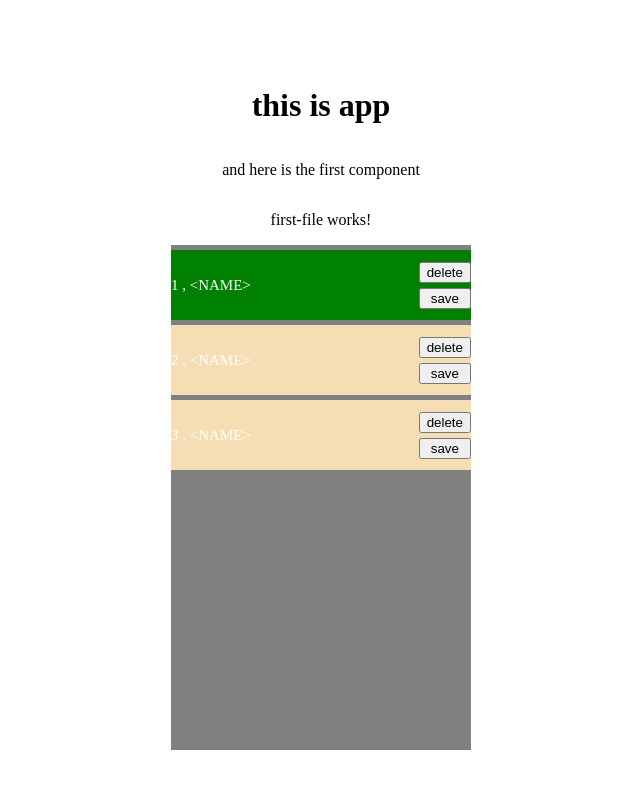
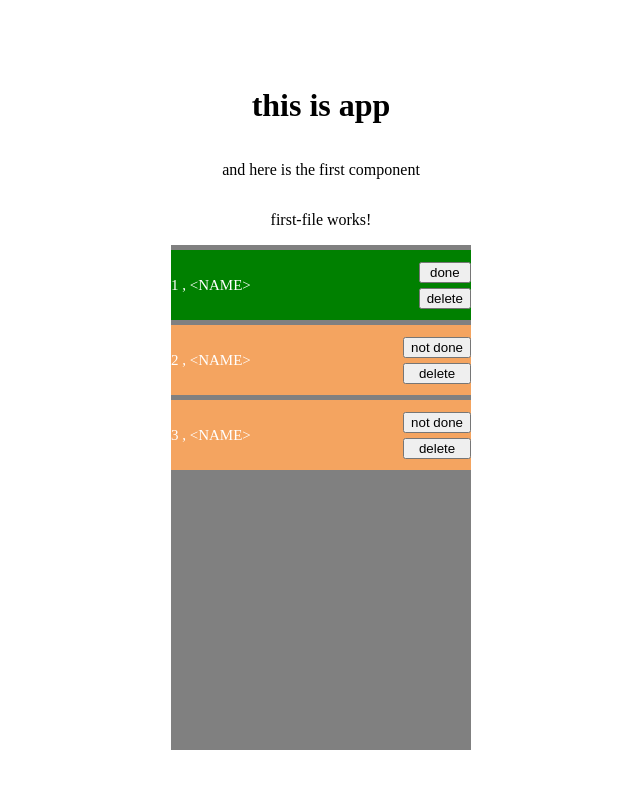
Before and after one commit to Ameer2000Mzori/Todo-List-Angular, an Angular app: page / in a window 1280 px wide. Shown: the top 788 px of the page, without its empty margins (319-959 px from the left). Built offline with nearby package versions, Linux system fonts and the light colour scheme.

Commit message:
added logic where the user can make it done and not done

```diff
--- a/src/app/first-file/first-file.component.html
+++ b/src/app/first-file/first-file.component.html
@@ -4,8 +4,10 @@
   <div class="itemCard" [class.compo]="item.isCompleted">
     <p>{{ item.id }} , {{ item.name }}</p>
     <div style="display: flex; flex-direction: column; gap: 5px">
+      <button (click)="completed(item)">
+        {{ item.isCompleted ? "done" : "not done" }}
+      </button>
       <button (click)="deleteItem(item.id)">delete</button>
-      <button (click)="saveToFavo(item)">save</button>
     </div>
   </div>
   } @empty {
--- a/src/app/first-file/first-file.component.scss
+++ b/src/app/first-file/first-file.component.scss
@@ -14,7 +14,7 @@
   .itemCard {
     width: 100%;
     height: 70px;
-    background-color: wheat;
+    background-color: sandybrown;
     display: flex;
     flex-direction: row;
     text-align: center;
--- a/src/app/first-file/first-file.component.ts
+++ b/src/app/first-file/first-file.component.ts
@@ -12,7 +12,7 @@ import { TodoItem, todoData } from './data';
 export class FirstFileComponent {
   newTodoData = todoData;
 
-  savedData: TodoItem[] = [];
+  // savedData: TodoItem[] = [];
 
   logData() {
     console.log(this.newTodoData);
@@ -22,9 +22,12 @@ export class FirstFileComponent {
     this.newTodoData = this.newTodoData.filter((item) => item.id !== id);
   }
 
-  saveToFavo(data: any) {
-    console.log(data);
-    this.savedData.push(data);
-    console.log(this.savedData);
+  completed(data: any) {
+    this.newTodoData.forEach((item) => {
+      if (item.id === data.id) {
+        item.isCompleted = !item.isCompleted;
+      }
+    });
+    console.log('after update', this.newTodoData);
   }
 }
```
